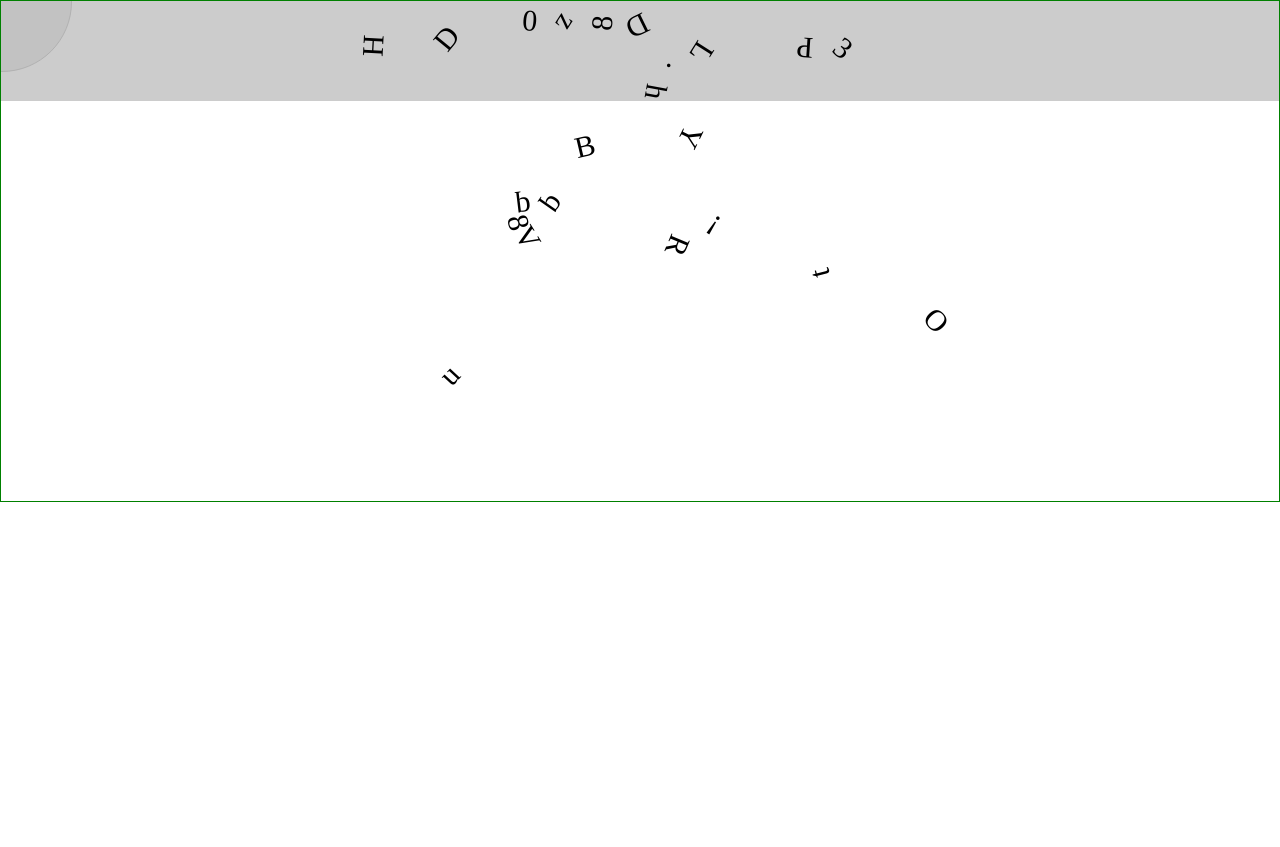
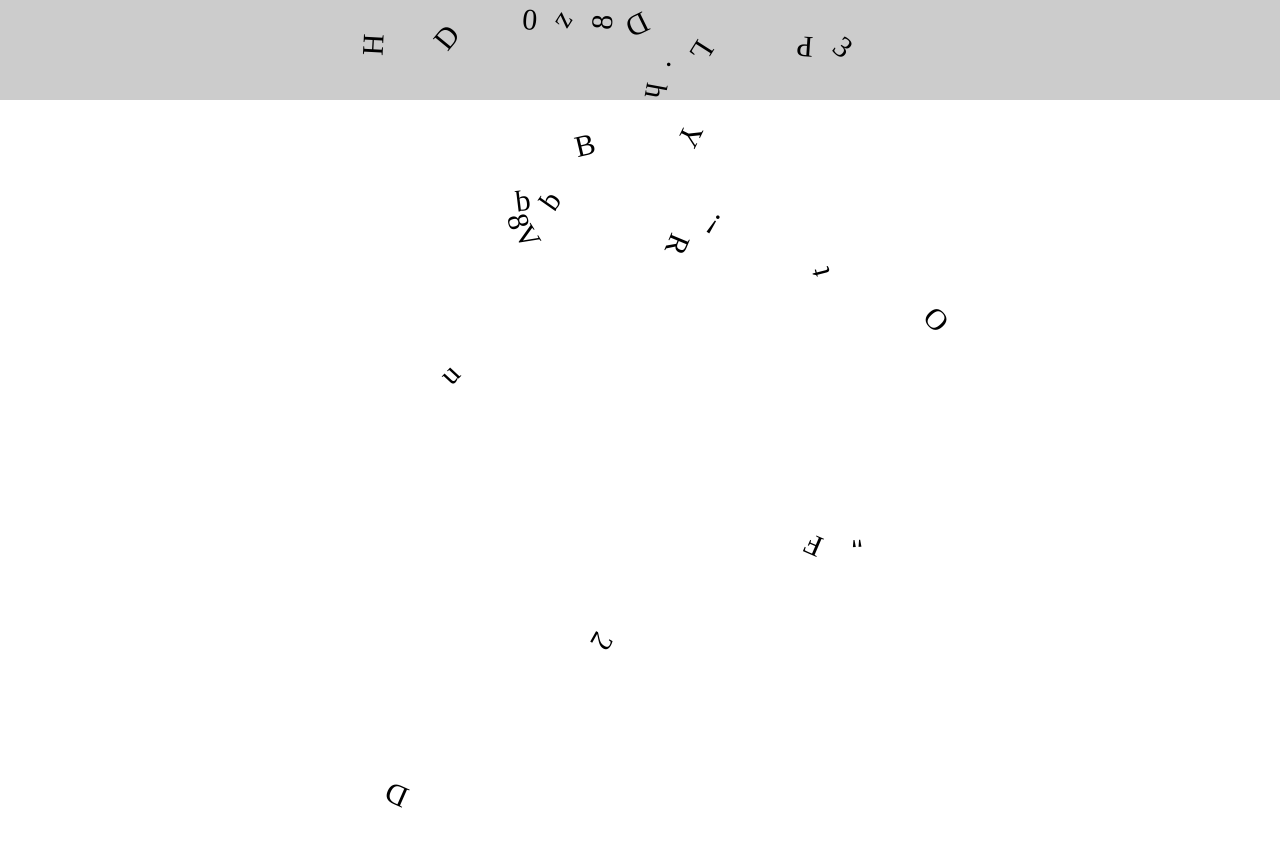
Before and after one commit to ndrwhr/andrewhoyer, a Jekyll site: the page built from experiments/waterfall.html, in a window 1280 px wide. Shown: the top 847 px of the page. Built offline with Jekyll 4.4.1, drawn with Linux system fonts in a browser that asks for light colours.

Commit message:
Got the container to fit the whole page

```diff
--- a/experiments/waterfall.html
+++ b/experiments/waterfall.html
@@ -8,22 +8,25 @@
 body, div {
     margin: 0;
     padding: 0;
-    position: relative;
+}
+
+body {
+    position: absolute;
+    top: 0;
+    right: 0;
+    bottom: 0;
+    left: 0;
+
 }
 
 #screen {
-    position: absolute;
-    top: 0;
-    left: 0;
-    right: 0;
-    min-height: 500px;
+    width: 100%;
+    height: 100%;
     overflow: hidden;
-    border: 1px solid green;
 }
 
 #waterfall {
     position: relative;
-    width: 100%;
     margin: 0 auto;
     width: 500px;
     height: 500px;
```
